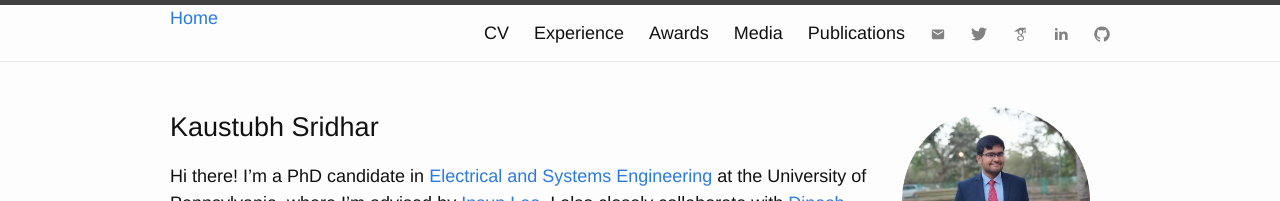
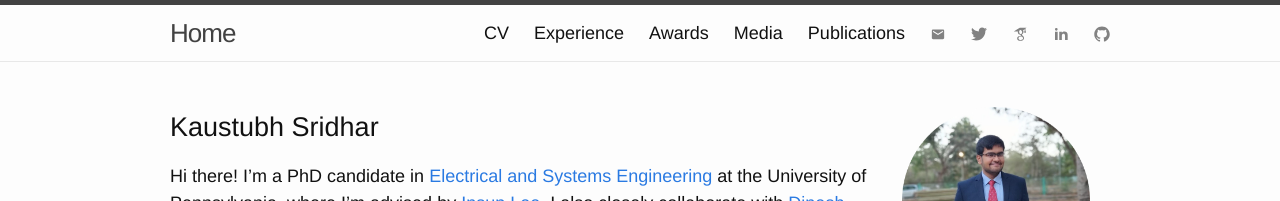
Before and after one commit to kaustubhsridhar/kaustubhsridhar.github.io, a Jekyll site: the page built from index.md, in a window 1280 px wide. Shown: the top 201 px of the page. Built offline with Jekyll 4.4.1, drawn with Linux system fonts in a browser that asks for light colours; nearby versions of some CDN libraries.

Commit message:
Update header.html

```diff
--- a/_includes/header.html
+++ b/_includes/header.html
@@ -2,7 +2,7 @@
 
   <div class="wrapper">
 
-    <a class="page-link" href="{{ site.baseurl }}/">{{ site.title }}</a>
+    <a class="site-title" href="{{ site.baseurl }}/">{{ site.title }}</a>
 
     <nav class="site-nav">
       <a href="#" class="menu-icon">
```
